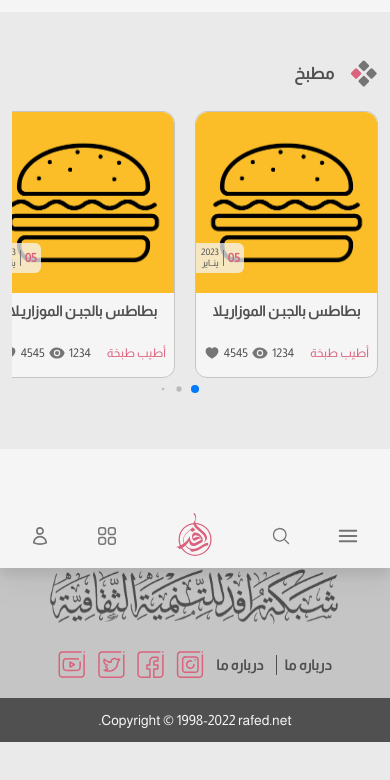
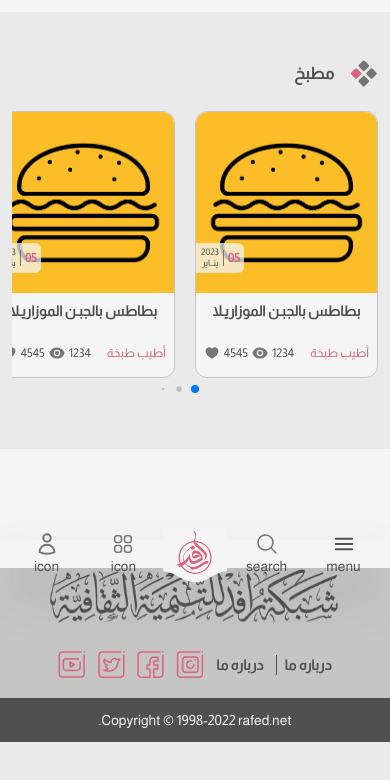
Before and after one commit to sadegh-shahid/next-tailwind-rafed, a Next.js app: page / in a window 390 px wide. Shown: the part 276-1056 px from the top of the page. Built offline with nearby package versions, Linux system fonts and the light colour scheme.

Commit message:
set header small

```diff
--- a/src/app/page.js
+++ b/src/app/page.js
@@ -23,6 +23,23 @@ export default function Home() {
     }
   }, [showHeaderOffcanvas]);
 
+  const [isSmall, setSmall] = useState(false);
+
+  useEffect(() => {
+    let lastScrollTop = 0;
+    window.addEventListener('scroll', function () {
+      let scrollTop = window.scrollY;
+      if (scrollTop < lastScrollTop) {
+        setSmall(false);
+      }
+      else {
+        setSmall(true);
+
+      }
+console.log(lastScrollTop)
+      lastScrollTop = scrollTop;
+    });
+  })
   return (
     <>
       <Offcanvas
@@ -30,7 +47,7 @@ export default function Home() {
         onOpen={toggleOffcanvas}
       ></Offcanvas>
 
-      <header className="bg-rafedWhite-w1 h-16 lg:h-16 lg:px-32 drop-shadow-xl flex items-center justify-around px-2 fixed bottom-0 w-full z-10">
+      <header className={`bg-rafedWhite-w1 lg:h-16 lg:px-32 shadow-2xl shadow-rafedGray-g1 flex items-center justify-around  px-2 py-1 fixed bottom-0 w-full z-10  ${isSmall ? 'h-7' : 'h-17'}`}>
         <Header onOpen={toggleOffcanvas}></Header>
       </header>
 
--- a/src/components/Header.jsx
+++ b/src/components/Header.jsx
@@ -41,31 +41,22 @@ export default function Header(props) {
           المـــؤمل
         </a>
       </nav>
+      <div className="flex flex-col items-center justify-center h-fit py-2 w-1/5" id="hamburger-button">
+        <button onClick={props.onOpen}>
+          <svg xmlns="http://www.w3.org/2000/svg" fill="none" viewBox="0 0 24 24" strokeWidth={2} stroke="currentColor" className="w-6 h-6">
+            <path strokeLinecap="round" strokeLinejoin="round" d="M3.75 6.75h16.5M3.75 12h16.5m-16.5 5.25h16.5" />
+          </svg>
 
-      <button onClick={props.onOpen}>
-        <svg
-          xmlns="http://www.w3.org/2000/svg"
-          fill="none"
-          viewBox="0 0 24 24"
-          strokeWidth={2}
-          stroke="currentColor"
-          className="w-6 h-6  text-rafedGray-g2 lg:hidden cursor-pointer"
-          id="hamburger-button"
-        >
-          <path
-            strokeLinecap="round"
-            strokeLinejoin="round"
-            d="M3.75 6.75h16.5M3.75 12h16.5m-16.5 5.25h16.5"
-          />
-        </svg>
         </button>
-
+        <h6 className="text-sm text-rafedGray-g1 mt-auto">menu</h6>
+      </div>
+      <div className="flex flex-col items-center justify-center h-fit py-2 w-1/5">
         <button onClick={toggleModal}>
           <svg
             xmlns="http://www.w3.org/2000/svg"
             viewBox="0 0 24 24"
             fill="currentColor"
-          className="w-5 h-5 text-rafedGray-g2"
+            className="w-6 h-6 text-rafedGray-g2"
             strokeWidth={2}
           >
             <path
@@ -75,11 +66,14 @@ export default function Header(props) {
             />
           </svg>
         </button>
+        <h6 className="text-sm text-rafedGray-g1 mt-auto">search</h6>
+      </div>
 
       {showHeaderModal && <Modal onClose={toggleModal} />}
 
       <img src="/svg/Logo-small.svg" alt="Logo" className="w-16 h-16" />
-
+      <div className="flex flex-col items-center justify-center h-fit py-2 w-1/5">
+        <button>
           <svg
             xmlns="http://www.w3.org/2000/svg"
             fill="none"
@@ -94,8 +88,13 @@ export default function Header(props) {
               d="M3.75 6A2.25 2.25 0 016 3.75h2.25A2.25 2.25 0 0110.5 6v2.25a2.25 2.25 0 01-2.25 2.25H6a2.25 2.25 0 01-2.25-2.25V6zM3.75 15.75A2.25 2.25 0 016 13.5h2.25a2.25 2.25 0 012.25 2.25V18a2.25 2.25 0 01-2.25 2.25H6A2.25 2.25 0 013.75 18v-2.25zM13.5 6a2.25 2.25 0 012.25-2.25H18A2.25 2.25 0 0120.25 6v2.25A2.25 2.25 0 0118 10.5h-2.25a2.25 2.25 0 01-2.25-2.25V6zM13.5 15.75a2.25 2.25 0 012.25-2.25H18a2.25 2.25 0 012.25 2.25V18A2.25 2.25 0 0118 20.25h-2.25A2.25 2.25 0 0113.5 18v-2.25z"
             />
           </svg>
+        </button>
+        <h6 className="text-sm text-rafedGray-g1 mt-auto">icon</h6>
+      </div>
+
 
       {isLogin ? (
+        <div className="flex flex-col items-center justify-center h-fit py-2 w-1/5">
           <div className="relative group ">
             <svg
               xmlns="http://www.w3.org/2000/svg"
@@ -103,7 +102,7 @@ export default function Header(props) {
               viewBox="0 0 24 24"
               strokeWidth={2}
               stroke="currentColor"
-            className="w-5 h-6  text-rafedGray-g2"
+              className="w-6 h-6  text-rafedGray-g2"
             >
               <path
                 strokeLinecap="round"
@@ -118,7 +117,7 @@ export default function Header(props) {
                 xmlns="http://www.w3.org/2000/svg"
                 viewBox="0 0 20 20"
                 fill="currentColor"
-              className="w-5 h-5"
+                className="w-6 h-6"
               >
                 <path
                   fillRule="evenodd"
@@ -133,8 +132,11 @@ export default function Header(props) {
               </svg>
             </div>
           </div>
+          <h6 className="text-sm text-rafedGray-g1 mt-auto">icon</h6>
+
+        </div>
       ) : (
-        <div>
+        <div className="flex flex-col items-center justify-center h-fit py-2 w-1/5">
           <svg
             xmlns="http://www.w3.org/2000/svg"
             viewBox="0 0 24 24"
@@ -147,6 +149,7 @@ export default function Header(props) {
               clipRule="evenodd"
             />
           </svg>
+          <h6 className="text-sm text-rafedGray-g1 mt-auto">icon</h6>
         </div>
       )}
     </>
```
Lines whose indentation alone changed are shown as unchanged.
